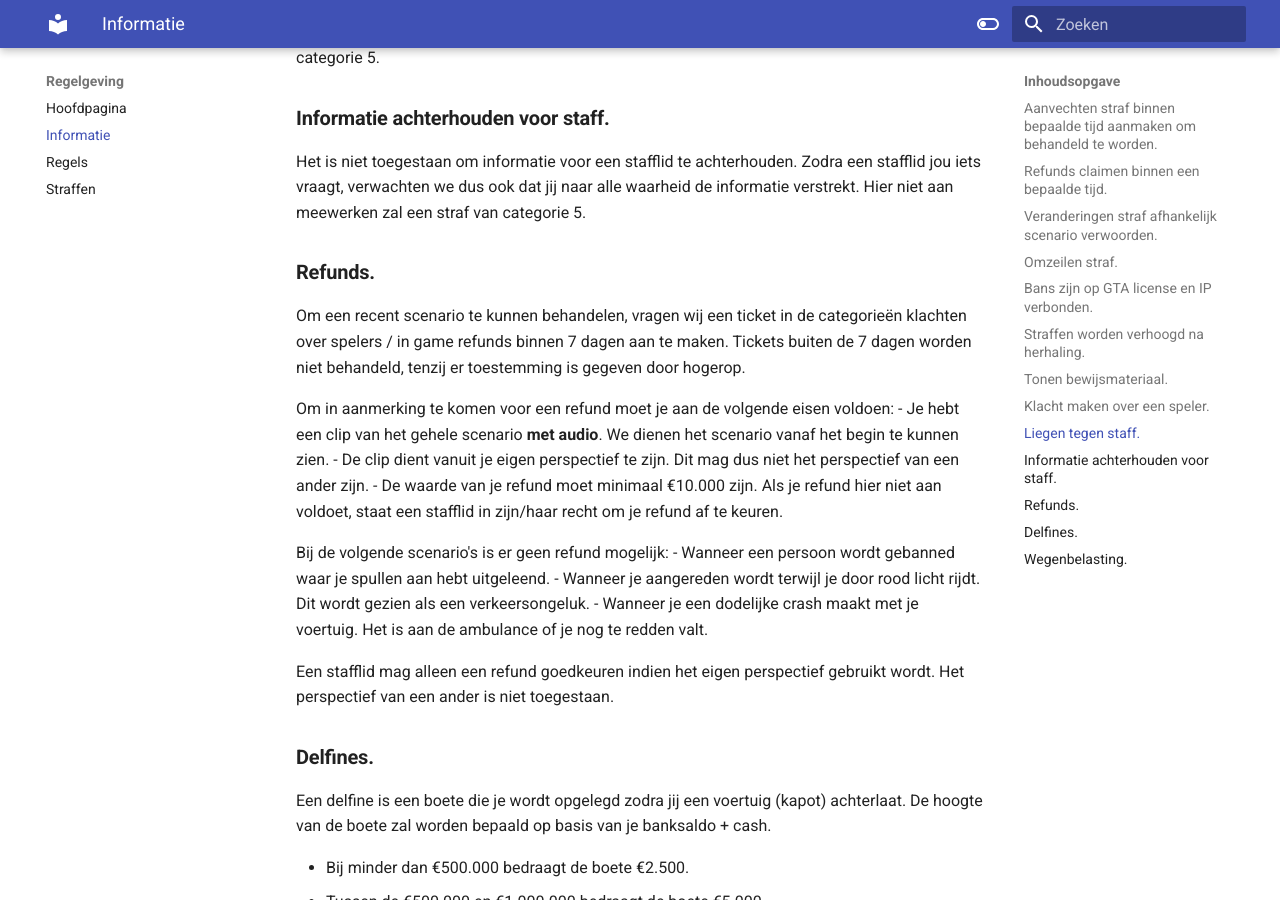
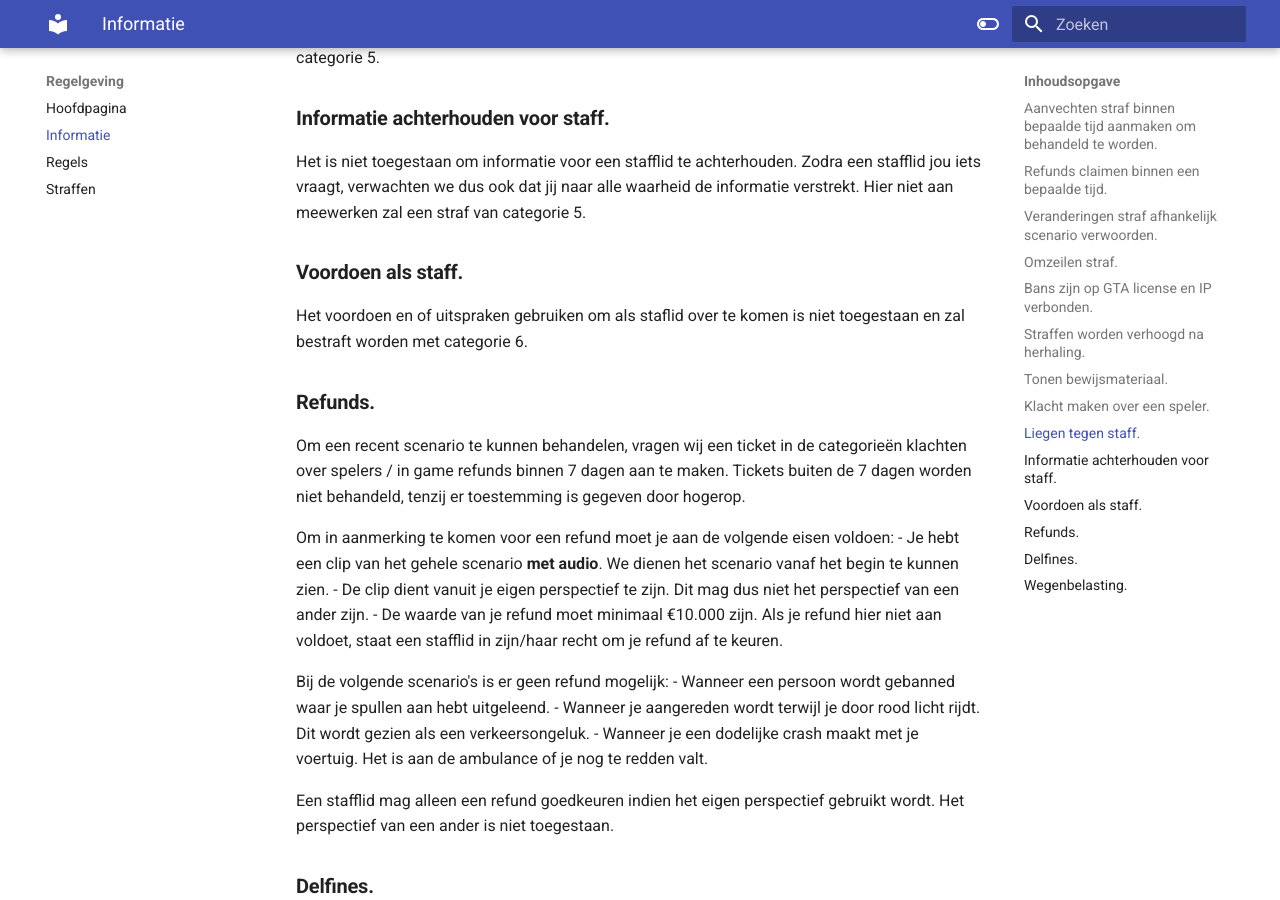
Before and after one commit to ZuiderVeenRP/apv, an MkDocs documentation site: the page built from docs/informatie.md, in a window 1280 px wide and 900 px high, scrolled down 1342 px. Built offline with MkDocs 1.6.1 and Material for MkDocs 9.7.7, drawn with Linux system fonts in a browser that asks for light colours; comment, search, counter and statistics services are not loaded.

Commit message:
bij algemeen toegevoegd niet als staff voordoen

```diff
--- a/docs/informatie.md
+++ b/docs/informatie.md
@@ -39,6 +39,9 @@ Liegen tegen staffleden is ten alle tijden niet toegestaan, hier staat een straf
 ### **Informatie achterhouden voor staff.**
 Het is niet toegestaan om informatie voor een stafflid te achterhouden.  Zodra een stafflid jou iets vraagt, verwachten we dus ook dat jij naar alle waarheid de informatie verstrekt. Hier niet aan meewerken zal een straf van categorie 5.
 
+### **Voordoen als staff.**
+Het voordoen en of uitspraken gebruiken om als staflid over te komen is niet toegestaan en zal bestraft worden met categorie 6.
+
 ### **Refunds.**
 Om een recent scenario te kunnen behandelen, vragen wij een ticket in de categorieën klachten over spelers / in game refunds binnen 7 dagen aan te maken. Tickets buiten de 7 dagen worden niet behandeld, tenzij er toestemming is gegeven door hogerop.
 
```
